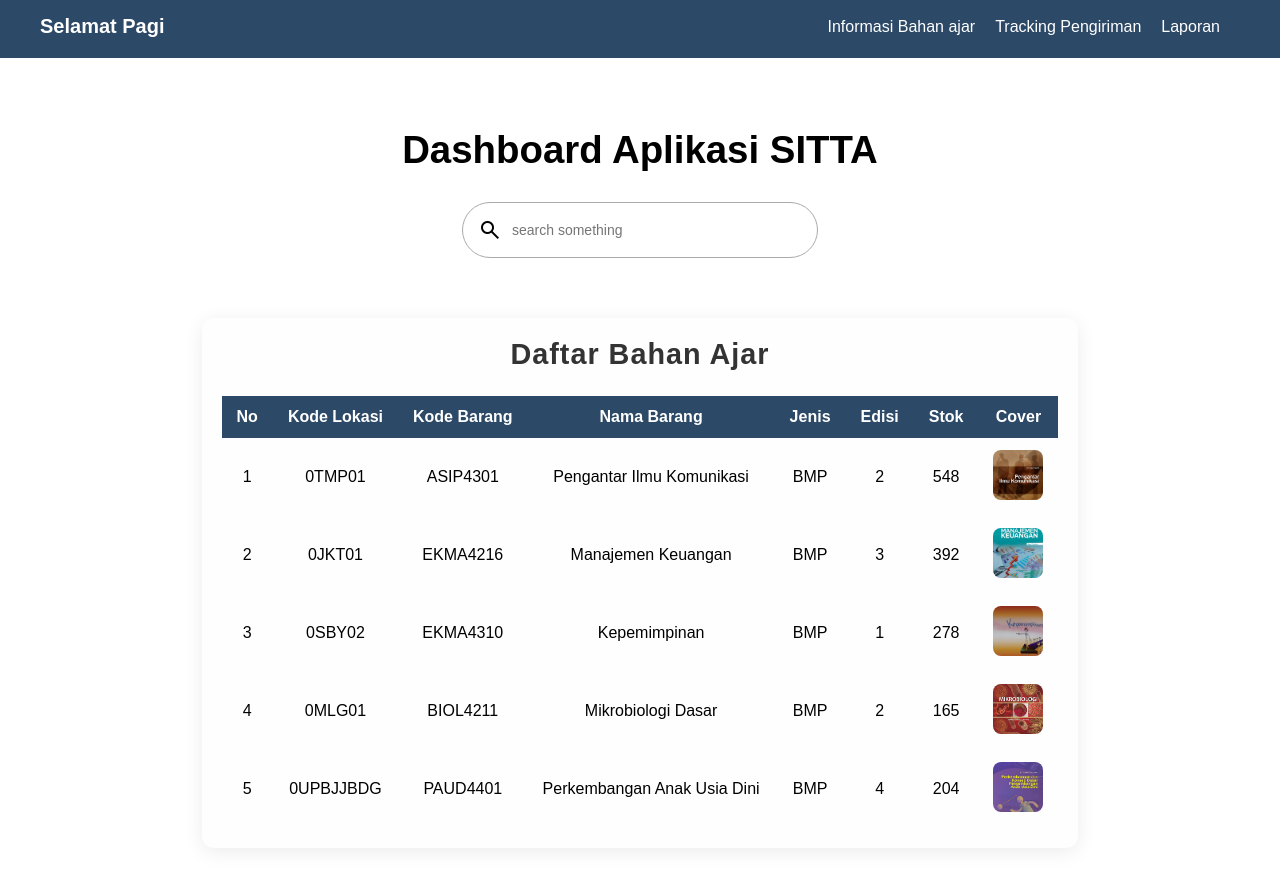
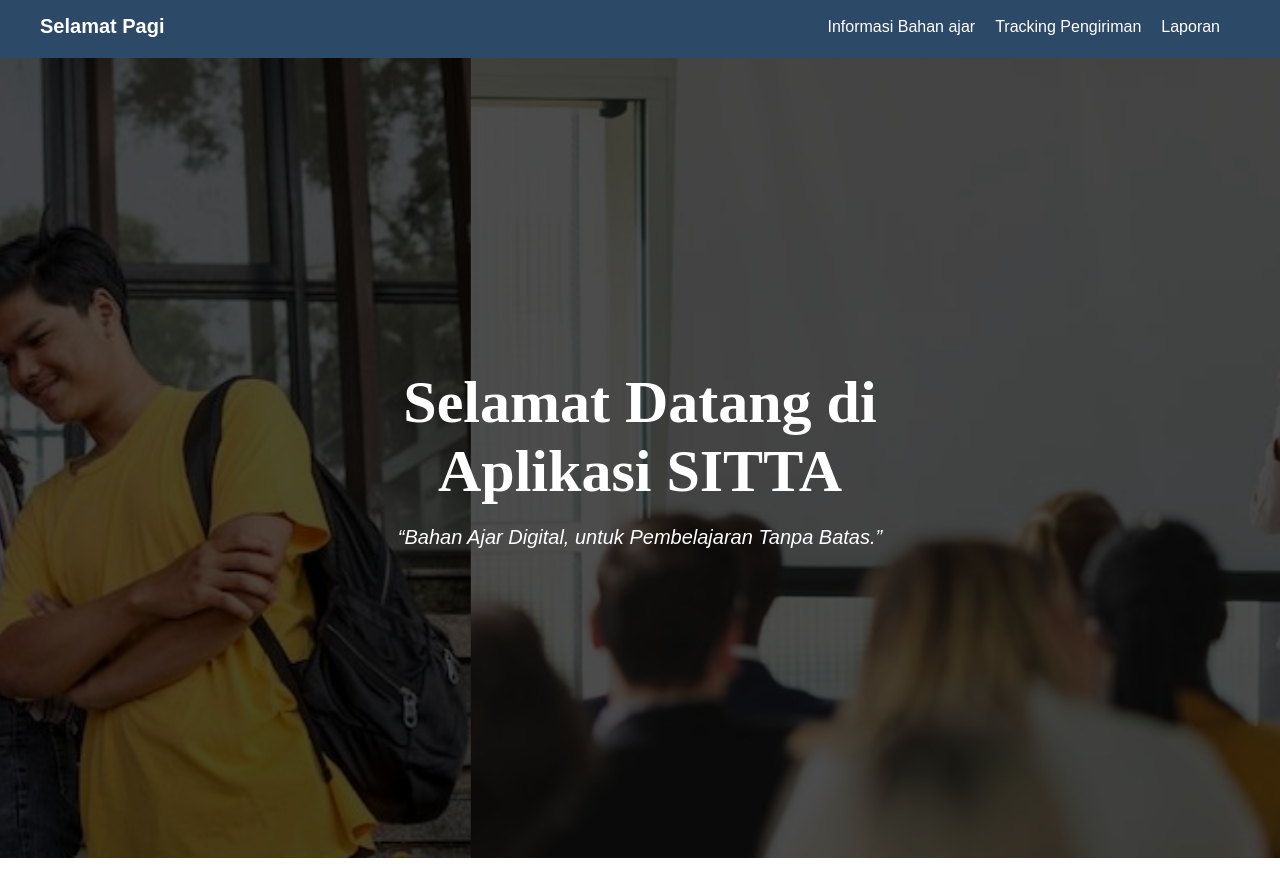
Before and after one commit to sauzanfaza/dashboard-SITTA-UT, a website: page dashboard.html in a window 1280 px wide. After the commit the page ends 858 px from the top, so only its background shows below. Drawn offline with nearby package versions, Linux system fonts and the light colour scheme.

Commit message:
memperbaiki dashbord dan halaman informasi bahan ajar

```diff
--- a/css/dashboard.css
+++ b/css/dashboard.css
@@ -76,110 +76,60 @@ nav a:hover {
   display: block;
 }
 
-.main-board{
-    width: 100%;
-    flex-direction: column;
-    align-items: center;
-    gap: 20px;
-    padding: 20px 20px;
-    display: flex;
-    text-align: center;
+.slider {
+  position: relative;
+  width: 100%;
+  height: 100vh;
+  overflow: hidden;
 }
 
-.main-title{
-    padding-top: 50px;
-    font-weight: bold;
-    font-size: larger;
+.slides {
+  display: flex;               /* geser horizontal */
+  width: 100%;                 /* 4 slide = 400% */
+  height: 100vh;
+  transition: transform 3s ease;
 }
 
-/* input */
-
-.search {
-  display: flex;
-  border: 1px solid #aaa;
-  border-radius: 50px;
-  margin-top: 10px;
-  padding: 15px 15px;
-  align-items: center;
+.slide {
+  width: 100%;
+  height: 100vh;
+  background-size: cover;   /* biar gambar tampil full tanpa zoom */
+  background-position: center;
+  flex-shrink: 0;
 }
 
-.search button{
-  border: none;
-  outline: none;
-  background-color: transparent;
+
+.overlay {
+  position: absolute;
+  top: 0;
+  left: 0;
+  width: 100%;
+  height: 100%;
+  background: rgba(0,0,0, 0.7);
+  z-index: 1;
 }
 
-.search-input{
-  border: none;
-  outline: none;
-  flex: 1;
-  font-size: 14px;
-  padding-left: 10px;
-  width: 300px;
+.text-helo {
+  position: absolute;
+  top: 50%;
+  left: 50%;
+  transform: translate(-50%, -50%);
+  color: white;
+  z-index: 2;
+  text-align: center;
+  margin-bottom: 10px;
 }
 
-/* Section & Table Styling */
-.table-section {
-    max-width: 1000px;
-    margin: 40px auto;
-    padding: 20px;
-    background-color: #fefefe;
-    border-radius: 12px;
-    box-shadow: 0 4px 20px rgba(0,0,0,0.08);
-    font-family: 'Segoe UI', Tahoma, Geneva, Verdana, sans-serif;
+.text-helo h1{
+  font-size: 60px;
+  font-family: 'Times New Roman', Times, serif;
+  font-weight: bold;
+  text-shadow: black;
+  margin-bottom: 20px;
 }
 
-.table-section h2 {
-    text-align: center;
-    margin-bottom: 25px;
-    color: #333;
-    font-size: 1.8rem;
-    letter-spacing: 1px;
+.text-helo p{
+  font-size: 20px;
+  text-shadow: black;
+  font-style: oblique;
 }
-
-/* ---------- Table ---------- */
-.data-table {
-    width: 100%;
-    border-collapse: separate;
-    border-spacing: 0;
-    overflow: hidden;
-}
-
-.data-table thead {
-    background-color: #2c4967;
-    color: white;
-    font-weight: bold;
-}
-
-.data-table th, .data-table td {
-    padding: 12px 15px;
-    text-align: center;
-}
-
-.data-table tbody tr {
-    border-bottom: 1px solid #eee;;
-}
-
-.data-table tbody tr:hover {
-    background-color: #e0f2f1;
-}
-
-/*Images*/
-.data-table td img {
-    width: 50px;
-    height: 50px;
-    object-fit: cover;
-    border-radius: 8px;
-}
-
-/*Responsive*/
-@media (max-width: 768px) {
-    .data-table th, .data-table td {
-        padding: 10px 8px;
-        font-size: 0.9rem;
-    }
-
-    .table-section {
-        padding: 15px;
-    }
-}
--- a/dashboard.html
+++ b/dashboard.html
@@ -23,34 +23,22 @@
         </div>
         <a href=""></a>
     </nav>
-    <main class="main-board">
-        <div class="main-title">
-            <h1 class="judul">Dashboard Aplikasi SITTA</h1>
-        </div>
-        <div class="search">
-            <button class="material-symbols-outlined">search</button>
-            <input type="text" placeholder="search something" class="search-input">
-        </div>
-        <section class="table-section">
-            <h2>Daftar Bahan Ajar</h2>
-                <table class="data-table" id="bahanAjarTable">
-                <thead>
-                    <tr>
-                        <th>No</th>
-                        <th>Kode Lokasi</th>
-                        <th>Kode Barang</th>
-                        <th>Nama Barang</th>
-                        <th>Jenis</th>
-                        <th>Edisi</th>
-                        <th>Stok</th>
-                        <th>Cover</th>
-                    </tr>
-                 </thead>
-                <tbody></tbody>
-            </table>
-        </section>
-</main>
-<script src="data.js"></script>
+    <div class="slider">
+  <div class="slides" id="slides">
+    <div class="slide" style="background-image: url('/img/latar.jpg');"></div>
+    <div class="slide" style="background-image: url('/img/latar2.jpg');"></div>
+    <div class="slide" style="background-image: url('/img/latar3.jpg');"></div>
+    <div class="slide" style="background-image: url('/img/latar4.jpg');"></div>
+  </div>
+
+  <div class="overlay"></div>
+
+  <div class="text-helo">
+    <h1>Selamat Datang di Aplikasi SITTA</h1>
+    <p>“Bahan Ajar Digital, untuk Pembelajaran Tanpa Batas.”</p>
+  </div>
+</div>
+
 <script src="js/dashboard.js"></script>
 </body>
 </html>
--- a/js/dashboard.js
+++ b/js/dashboard.js
@@ -1,14 +1,16 @@
-//waktu sapaan untuk user
 const now = new Date()
 const hour = now.getHours()
+const slides = document.getElementById('slides')
+const totalSlides = document.querySelectorAll('.slide').length
 
+let index = 0
 let waktuSapaan
 
 if(hour >= 5 && hour < 12) {
   waktuSapaan = "Selamat Pagi "
-} else if( hour >= 12 && hour < 15){
+} else if(hour >= 12 && hour < 15){
   waktuSapaan = "Selamat Siang "
-} else if( hour >= 15 && hour < 18) {
+} else if(hour >= 15 && hour < 18) {
   waktuSapaan = "Selamat Sore "
 } else {
   waktuSapaan = "Selamat Malam "
@@ -16,20 +18,10 @@ if(hour >= 5 && hour < 12) {
 
 document.querySelector(".waktu").innerHTML = waktuSapaan;
 
-// data tabel
-const tableBody = document.querySelector("#bahanAjarTable tbody");
+function showNextSlide(){
+  index++
+  if(index >= totalSlides) index = 0
+  slides.style.transform = `translateX(-${index * 100}%)`
+}
 
-dataBahanAjar.forEach((item, index) => {
-  const row = document.createElement("tr");
-  row.innerHTML = `
-    <td>${index + 1}</td>
-    <td>${item.kodeLokasi}</td>
-    <td>${item.kodeBarang}</td>
-    <td>${item.namaBarang}</td>
-    <td>${item.jenisBarang}</td>
-    <td>${item.edisi}</td>
-    <td>${item.stok}</td>
-    <td><img src="${item.cover}" alt="${item.namaBarang}" width="50"></td>
-  `;
-  tableBody.appendChild(row);
-});
+setInterval(showNextSlide, 4000)
```
Also changed, not shown: css/informasiBA.css (+32 -0 lines), informasiBA.html (+7 -0 lines), js/informasiBA.js (+29 -2 lines), img/latar.jpg (added), img/latar2.jpg (added), img/latar3.jpg (added), img/latar4.jpg (added).
